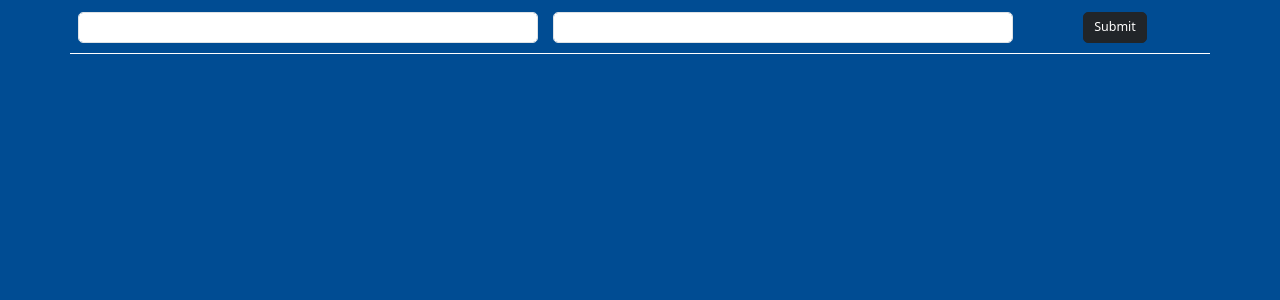
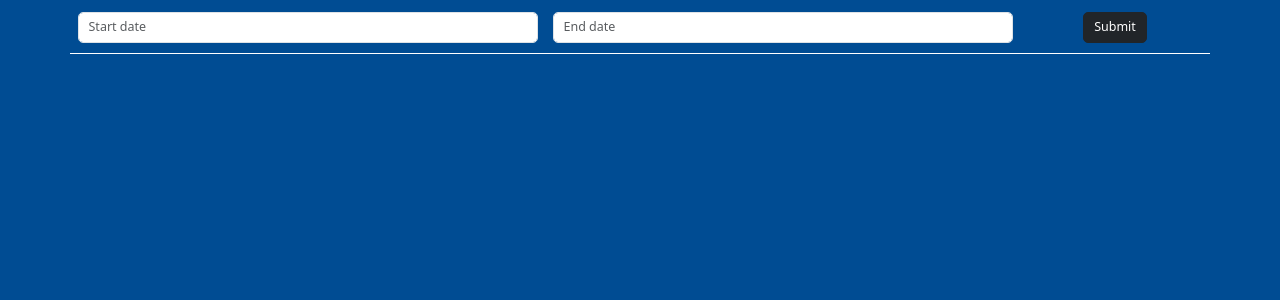
Before and after one commit to AshotVH/records, a Flask app: page / in a window 1280 px wide. Shown: the part 72-372 px from the top of the page. Run offline with Flask 3, Linux system fonts and the light colour scheme; the visitor is signed in with stand-in values (Sample User, id 1); data that the repository does not hold is empty; some libraries are stand-ins or nearby versions.

```diff
--- a/templates/index.html
+++ b/templates/index.html
@@ -80,6 +80,7 @@
             class="form-control form-control-lg"
             type="text"
             autocomplete="off"
+            placeholder="Start date"
           />
         </div>
         <div class="col-12 col-md-5 pt-1">
@@ -88,6 +89,7 @@
             class="form-control form-control-lg"
             type="text"
             autocomplete="off"
+            placeholder="End date"
           />
         </div>
         <div class="col-12 col-md-2 d-flex justify-content-center pt-1">
```
